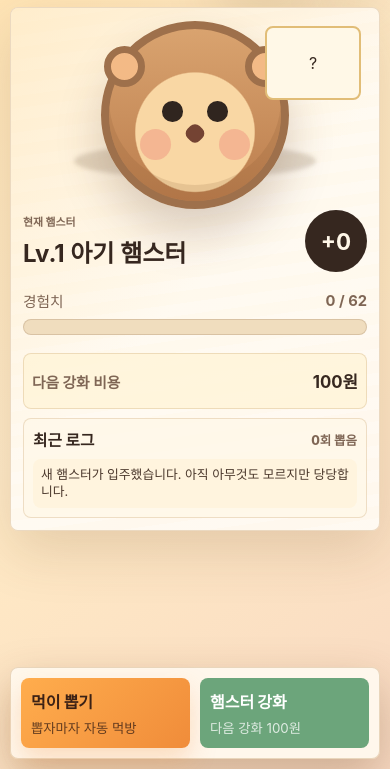
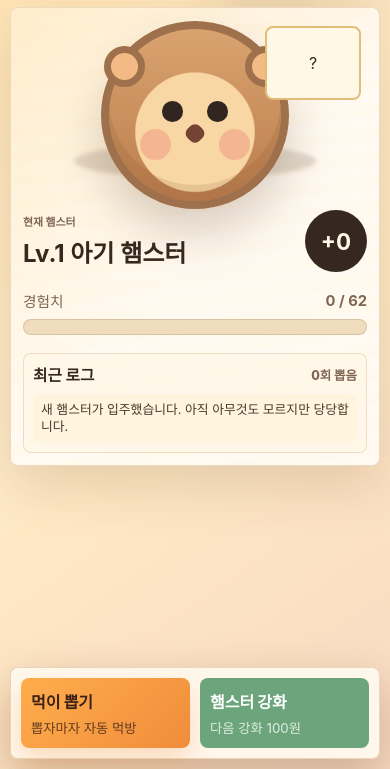
Before and after one commit to qkrtjdgus7638-create/hamster-tycoon, a website with bundled scripts: page index.html in a window 390 px wide. Shown: the part 75-844 px from the top of the page. Built offline with nearby package versions, Linux system fonts and the light colour scheme.

Commit message:
Lock game viewport and move upgrade cost to button

```diff
--- a/src/js/ui.js
+++ b/src/js/ui.js
@@ -66,11 +66,6 @@ export function renderApp(root, state, handlers, lastEvent = null) {
           <div class="meter" aria-label="레벨 경험치 진행률">
             <span style="width: ${getProgressPercent(state.hamster.exp, state.hamster.level)}%"></span>
           </div>
-        </div>
-
-        <div class="upgrade-cost-panel">
-          <span>다음 강화 비용</span>
-          <strong>${formatNumber(upgradeCost)}원</strong>
         </div>
 
         <section class="compact-log-panel">
--- a/src/styles/main.css
+++ b/src/styles/main.css
@@ -29,6 +29,12 @@
   box-sizing: border-box;
 }
 
+html,
+body {
+  height: 100%;
+  overflow: hidden;
+}
+
 [hidden] {
   display: none !important;
 }
@@ -36,7 +42,6 @@
 body {
   min-height: 100vh;
   margin: 0;
-  overflow-x: hidden;
   background:
     radial-gradient(circle at top left, rgba(255, 212, 135, 0.52), transparent 34rem),
     linear-gradient(145deg, var(--bg), #ffe9c5 56%, #f8d9c2);
@@ -51,7 +56,8 @@ button {
 
 .app-shell {
   width: min(1120px, 100%);
-  min-height: 100dvh;
+  height: 100dvh;
+  overflow: hidden;
   margin: 0 auto;
   padding: 18px clamp(14px, 3vw, 28px) 112px;
 }
@@ -393,30 +399,6 @@ h1 {
   border-radius: inherit;
   background: linear-gradient(90deg, var(--green), #9ac763);
   transition: width 220ms ease;
-}
-
-.upgrade-cost-panel {
-  display: flex;
-  min-height: 68px;
-  align-items: center;
-  justify-content: space-between;
-  gap: 12px;
-  padding: 12px;
-  border: 1px solid rgba(176, 126, 62, 0.22);
-  border-radius: 8px;
-  background: rgba(255, 244, 215, 0.8);
-}
-
-.upgrade-cost-panel span {
-  display: block;
-  color: var(--muted);
-  font-size: 0.92rem;
-  font-weight: 700;
-}
-
-.upgrade-cost-panel strong {
-  display: block;
-  font-size: 1.4rem;
 }
 
 .compact-log-panel {
@@ -766,10 +748,6 @@ h1 {
     width: min(54vw, 230px);
   }
 
-  .upgrade-cost-panel {
-    min-height: 60px;
-    padding: 10px;
-  }
 }
 
 @media (max-width: 520px) {
@@ -815,15 +793,6 @@ h1 {
     width: 96px;
   }
 
-  .upgrade-cost-panel {
-    min-height: 56px;
-    padding: 8px;
-  }
-
-  .upgrade-cost-panel strong {
-    font-size: 1.05rem;
-  }
-
   .compact-log-panel {
     margin-top: 9px;
     padding: 9px;
```
